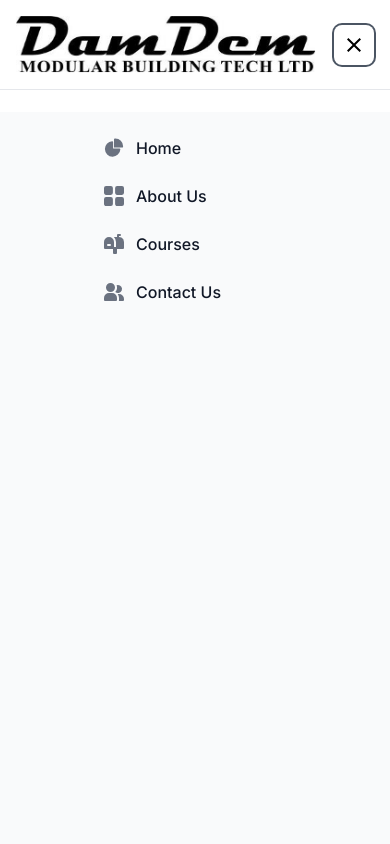
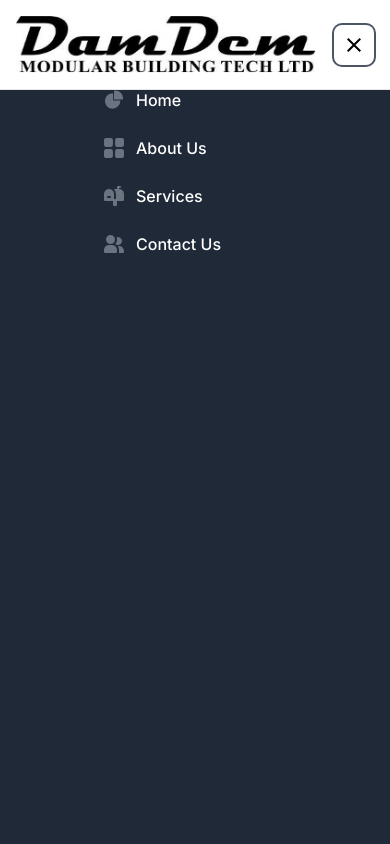
Before and after one commit to Quadry01/damdem, a Next.js app: page /NavBar in a window 390 px wide. Both pictures are taken after a click on the button 354 px from the left and 44 px from the top of the page. Shown: the top 844 px of the page. Built offline with nearby package versions, Linux system fonts and the light colour scheme.

Commit message:
Minor adjustment

```diff
--- a/app/About/page.jsx
+++ b/app/About/page.jsx
@@ -9,16 +9,20 @@ import sl5 from "../../public/slide8.jpg";
 import prof from "../../public/prfo.jpg";
 import dro from "../../public/dro.jpeg";
 
-
 function About() {
   return (
     <div>
       <div className="w-full h-scren max-[600px]:mt-20">
-        <video width="1620" height="240" autoPlay
+        <video
+          width="1620"
+          height="240"
+          autoPlay
           muted
           loop
-          playsInline contro preload="none">
-                     <source src={"vid1.mp4"} type="video/mp4" />
+          playsInline
+          preload="none"
+        >
+          <source src={"vid1.mp4"} type="video/mp4" />
 
           {/* <source src={vid} type="video/mp4" /> */}
           <track
@@ -69,39 +73,39 @@ function About() {
         "
         >
           <div
-            className="flex flex-row
+            className="flex flex-row  max-[600px]:px-4
           "
           >
             <Image
-              className=" mx-4 basis-1/4 rounded-3xl max-[600px]:mx-1 max-[600px]:h-40"
+              className="1 mx-4 basis-1/4 rounded-3xl max-[600px]:mx-1 max-[600px]:h-24 max-[600px]:w-32"
               height={"full"}
               width={200}
               src={sl1}
               alt="8"
             />{" "}
             <Image
-              className=" mx-4 basis-1/4 rounded-3xl max-[600px]:hidden"
+              className="2 mx-4 basis-1/4 rounded-3xl max-[600px]:hidden"
               height={"full"}
               width={200}
               src={sl2}
               alt="8"
             />
             <Image
-              className=" mx-4 basis-1/4 rounded-3xl max-[600px]:mx-1 max-[600px]:hidden"
+              className="3 mx-4 basis-1/4 rounded-3xl max-[600px]:mx-1 max-[600px]:h-24 max-[600px]:w-32"
               height={"full"}
               width={200}
               src={sl3}
               alt="8"
             />
             <Image
-              className=" mx-4  basis-1/4 rounded-3xl max-[600px]hidden"
+              className="4 mx-4  basis-1/4 rounded-3xl max-[600px]:mx-1 max-[600px]:h-24 max-[600px]:w-32"
               height={"full"}
               width={200}
               src={sl4}
               alt="8"
             />
             <Image
-              className=" mx-4 basis-1/4 rounded-3xl max-[600px]:hidden "
+              className="5 mx-4 basis-1/4 rounded-3xl max-[600px]:hidden "
               height={"full"}
               width={200}
               src={sl5}
@@ -116,7 +120,7 @@ function About() {
           <article class="format lg:format-lg   p-10 pt-20  w-1/2 max-[600px]:pt-4 max-[600px]:p-4 max-[600px]:w-full">
             <h1></h1>
             <p class="lead text-justify">
-              <strong> Professor OLUMIDE O. OLUSANYA </strong>Professor Olumide
+              <strong> Professor Olumide Olusanya </strong>Professor Olumide
               O. Olusanya is an accomplished architect, composer, and pianist,
               currently serving as an adjunct professor in the Department of
               Architecture at the University of Lagos. He earned his B.Arch.
@@ -148,7 +152,7 @@ function About() {
 
           <div className="w-1/2 pl-5 max-[600px]:w-full">
             <Image
-             className=" mx-4 basis-1/4 rounded-3xl block "
+              className=" mx-4 basis-1/4 rounded-3xl block "
               height={300}
               width={400}
               src={prof}
@@ -202,7 +206,6 @@ function About() {
             </p>
 
             <p className="lead text-justify pt-3">
-              {" "}
               She is a member of the Nigerian Industrial Relations Association
               (NIERA), the Nigerian Institute of Management (NIM), the Society
               for Human Resource Management (SHRM), the Lagos Studies
--- a/app/Footer/Footer.js
+++ b/app/Footer/Footer.js
@@ -7,7 +7,7 @@ function Footer() {
   return (
     <div>
 
-<footer className="bg-white rounded-lg shadow dark:bg-gray-900 ">
+<footer className=" rounded-lg shadow bg-gray-900 ">
     <div className="w-full max-w-screen-xl mx-auto p-4 md:py-8">
         <div className="sm:flex sm:items-center sm:justify-between">
             <a href="/" className="flex items-center mb-4 sm:mb-0 space-x-3 rtl:space-x-reverse">
@@ -20,7 +20,7 @@ function Footer() {
     />
 
               </a>
-            <ul className="flex flex-wrap items-center mb-6 text-sm font-medium text-gray-500 sm:mb-0 dark:text-gray-400">
+            <ul className="flex flex-wrap items-center mb-6 text-sm font-medium text-gray-100 sm:mb-0 ">
 
                 <li>
                     <a href="/About" className="hover:underline me-4 md:me-6">About </a>
--- a/app/NavBar/page.js
+++ b/app/NavBar/page.js
@@ -67,18 +67,18 @@ className='max-[600px]h-10 max-[600px]w-20'
 
 
 {/* MOBILE NAV */}
-        <div className={` ${hide}  animate-fade-right pt-28 bg-light-yellow  left-0  w-full `}>
+        <div className={` ${hide}  animate-fade-right pt-16 bg-light-yellow text-white  bg-gray-800  z-10 left-0 absolute w-full `}>
           <aside
 
             className=" "
             aria-label="Sidebar"
           >
-            <div className="h-screen w-screen px-3 py-4 overflow-y-auto bg-gray-50 pl-24 dark:bg-gray-800  ">
+            <div className="h-screen w-screen px-3 py-4 overflow-y-auto pl-24 ">
               <ul className="space-y-2 font-medium">
                 <li>
                   <Link
                     href="/"
-                    className="flex items-center p-2 text-gray-900 rounded-lg dark:text-white hover:bg-gray-100 dark:hover:bg-gray-700 group"
+                    className="flex items-center p-2 hover:text-gray-900 rounded-lg text-white hover:bg-gray-100 dark:hover:bg-gray-700 group"
                   >
                     <svg
                       className="w-5 h-5 text-gray-500 transition duration-75 dark:text-gray-400 group-hover:text-gray-900 dark:group-hover:text-white"
@@ -96,7 +96,7 @@ className='max-[600px]h-10 max-[600px]w-20'
                 <li>
                   <Link
                     href="/About"
-                    className="flex items-center p-2 text-gray-900 rounded-lg dark:text-white hover:bg-gray-100 dark:hover:bg-gray-700 group"
+                    className="flex items-center p-2 hover:text-gray-900 rounded-lg text-white hover:bg-gray-100 dark:hover:bg-gray-700 group"
                   >
                     <svg
                       className="flex-shrink-0 w-5 h-5 text-gray-500 transition duration-75 dark:text-gray-400 group-hover:text-gray-900 dark:group-hover:text-white"
@@ -115,7 +115,7 @@ className='max-[600px]h-10 max-[600px]w-20'
                 <li>
                   <Link
                     href="/#course"
-                    className="flex items-center p-2 text-gray-900 rounded-lg dark:text-white hover:bg-gray-100 dark:hover:bg-gray-700 group"
+                    className="flex items-center p-2 hover:text-gray-900 rounded-lg text-white hover:bg-gray-100 dark:hover:bg-gray-700 group"
                   >
                     <svg
                       className="flex-shrink-0 w-5 h-5 text-gray-500 transition duration-75 dark:text-gray-400 group-hover:text-gray-900 dark:group-hover:text-white"
@@ -127,14 +127,14 @@ className='max-[600px]h-10 max-[600px]w-20'
                       <path d="m17.418 3.623-.018-.008a6.713 6.713 0 0 0-2.4-.569V2h1a1 1 0 1 0 0-2h-2a1 1 0 0 0-1 1v2H9.89A6.977 6.977 0 0 1 12 8v5h-2V8A5 5 0 1 0 0 8v6a1 1 0 0 0 1 1h8v4a1 1 0 0 0 1 1h2a1 1 0 0 0 1-1v-4h6a1 1 0 0 0 1-1V8a5 5 0 0 0-2.582-4.377ZM6 12H4a1 1 0 0 1 0-2h2a1 1 0 0 1 0 2Z" />
                     </svg>
                     <span className="flex-1 ms-3 whitespace-nowrap">
-                      Courses
+                      Services
                     </span>
                   </Link>
                 </li>
                 <li>
                   <a
                     href="/Contact"
-                    className="flex items-center p-2 text-gray-900 rounded-lg dark:text-white hover:bg-gray-100 dark:hover:bg-gray-700 group"
+                    className="flex items-center p-2 hover:text-gray-900  rounded-lg text-white hover:bg-gray-100 dark:hover:bg-gray-700 group"
                   >
                     <svg
                       className="flex-shrink-0 w-5 h-5 text-gray-500 transition duration-75 dark:text-gray-400 group-hover:text-gray-900 dark:group-hover:text-white"
--- a/app/page.js
+++ b/app/page.js
@@ -46,7 +46,7 @@ export default function Home() {
             </p>
             <div className="flex flex-col space-y-4 sm:flex-row sm:justify-center sm:space-y-0">
               <a
-                href="#"
+                href="/About"
                 className="inline-flex justify-center hover:text-gray-900 items-center py-3 px-5 sm:ms-4 text-base font-medium text-center text-white rounded-lg border border-white hover:bg-gray-100 focus:ring-4 focus:ring-gray-400"
               >
                 Learn more
```
